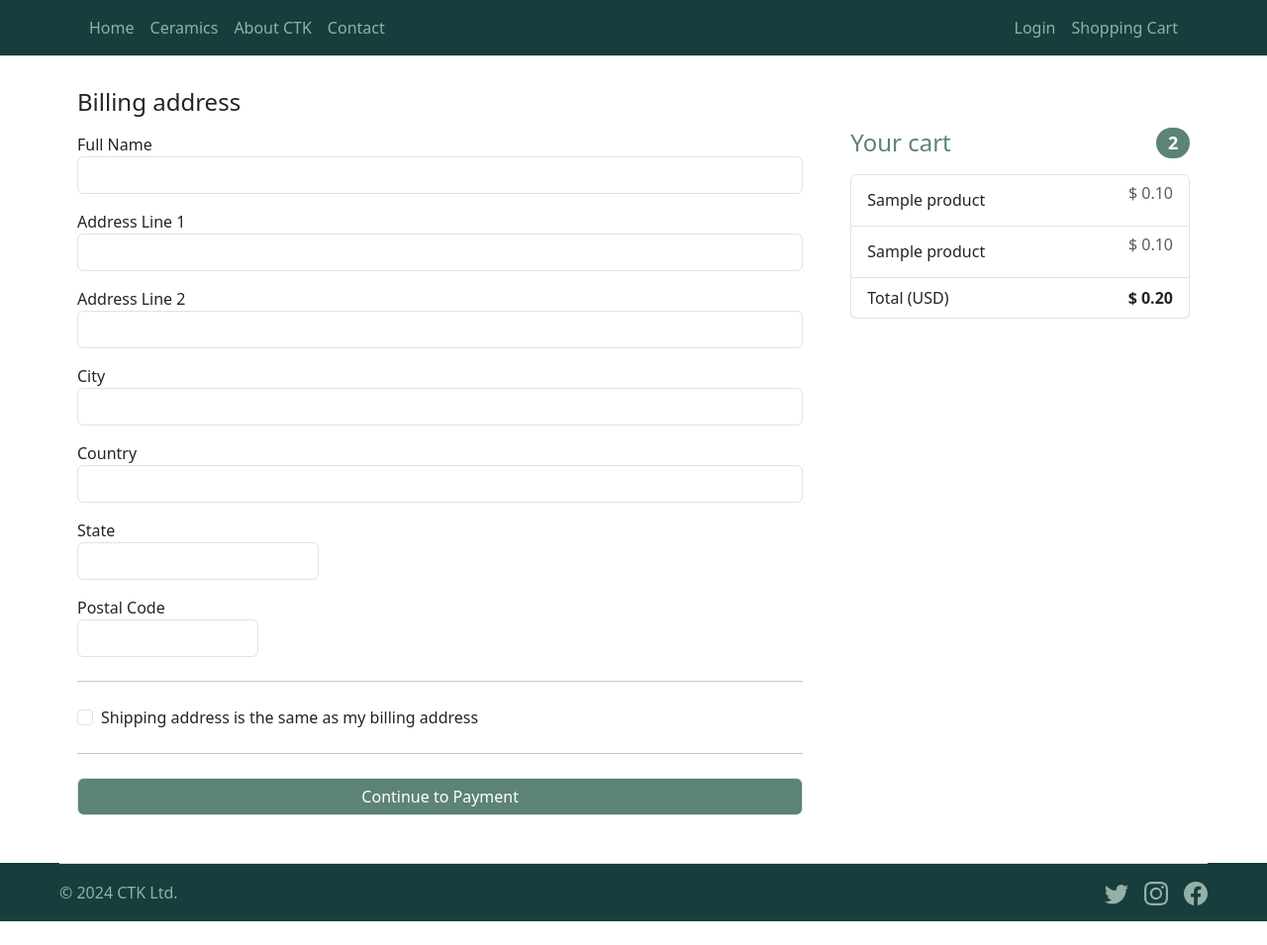
After one commit to susanyiwenwang/ecommerce_ceramics, a Flask app: page /billing in a window 1280 px wide. The commit adds this page. Shown: the whole page at 99% size. Run offline with Flask 3, Linux system fonts and the light colour scheme; tables that the repository leaves empty hold one stand-in row (values such as "Sample post"); some web fonts are replaced.

Commit message:
customer object and billing

```diff
--- a/forms.py
+++ b/forms.py
@@ -4,7 +4,7 @@ from wtforms.validators import DataRequired, URL
 
 
 class RegisterForm(FlaskForm):
-    name = StringField("Name", validators=[DataRequired()])
+    name = StringField("Full Name", validators=[DataRequired()])
     email = StringField("Email", validators=[DataRequired()])
     password = PasswordField("Password", validators=[DataRequired()])
     submit = SubmitField("Register")
@@ -14,3 +14,14 @@ class LoginForm(FlaskForm):
     email = StringField("Email", validators=[DataRequired()])
     password = PasswordField("Password", validators=[DataRequired()])
     submit = SubmitField("Log In")
+
+
+class BillingForm(FlaskForm):
+    full_name = StringField("Full Name", validators=[DataRequired()])
+    line_1 = StringField("Address Line 1", validators=[DataRequired()])
+    line_2 = StringField("Address Line 2")
+    city = StringField("City", validators=[DataRequired()])
+    postal_code = StringField("Postal Code", validators=[DataRequired()])
+    state = StringField("State", validators=[DataRequired()])
+    country = StringField("Country", validators=[DataRequired()])
+    submit = SubmitField("Continue to Payment")
--- a/main.py
+++ b/main.py
@@ -1,9 +1,9 @@
 from flask import Flask, render_template, redirect, url_for, flash
 from flask_sqlalchemy import SQLAlchemy
 from werkzeug.security import generate_password_hash, check_password_hash
-from forms import LoginForm, RegisterForm
+from forms import LoginForm, RegisterForm, BillingForm
 import stripe
-from flask_login import login_user, UserMixin, LoginManager, current_user, logout_user
+from flask_login import login_user, UserMixin, LoginManager, current_user, logout_user, login_required
 import time
 import os
 
@@ -35,6 +35,7 @@ class User(UserMixin, db.Model):
     name = db.Column(db.String(250), nullable=False)
     email = db.Column(db.String(250), unique=True, nullable=False)
     password = db.Column(db.String(250), nullable=False)
+    stripe_id = db.Column(db.String(250))
 
 
 class Product(db.Model):
@@ -93,11 +94,6 @@ def home():
     return render_template('index.html')
 
 
-@app.route('/paintings')
-def paintings():
-    return render_template('paintings.html')
-
-
 @app.route('/shop')
 def shop():
     results = db.session.execute(db.select(Product).where(Product.active))
@@ -153,7 +149,9 @@ def register():
             password=form.password.data,
             method="pbkdf2:sha256",
             salt_length=8)
-        new_user = User(name=name, email=email, password=hashed_password)
+        # create Stripe customer:
+        stripe_customer = stripe.Customer.create(name=name, email=email)
+        new_user = User(name=name, email=email, password=hashed_password, stripe_id=stripe_customer["id"])
         existing_user = db.session.execute(db.select(User).where(User.email == email)).scalar()
         if existing_user:
             flash("That account already exists. Please login instead.")
@@ -162,6 +160,7 @@ def register():
             db.session.add(new_user)
             db.session.commit()
             login_user(new_user)
+
             return redirect(url_for('home'))
     return render_template('register.html', form=form)
 
@@ -187,6 +186,29 @@ def cart():
     product_list = [product.to_dict() for product in prelim_list]
 
     return render_template('checkout.html', cart=product_list)
+
+
+@login_required
+@app.route('/billing', methods=["POST", "GET"])
+def billing():
+    form = BillingForm()
+    prelim_list = []
+    for item in shopping_cart:
+        product = db.session.execute(db.select(Product).where(Product.stripe_id == item)).scalar()
+        prelim_list.append(product)
+
+    product_list = [product.to_dict() for product in prelim_list]
+    total = 0
+    for product in product_list:
+        total += product['price'] / 100
+
+    if form.validate_on_submit():
+        stripe.Customer.modify(current_user.stripe_id, name=form.full_name.data, address={
+                               "line1": form.line_1.data, "line2": form.line_2.data,
+                               "postal_code": form.postal_code.data, "state": form.state.data,
+                               "city": form.city.data, "country": form.country.data})
+        return redirect(url_for('checkout_session'))
+    return render_template('billing.html', cart=product_list, total=total, form=form)
 
 
 @app.route('/checkout-session')
--- a/templates/base.html
+++ b/templates/base.html
@@ -15,8 +15,8 @@
       <ul class="nav me-auto">
         <li class="nav-item"><a href="{{ url_for('home') }}" class="nav-link light-grn-txt px-2 active" aria-current="page">Home</a></li>
         <li class="nav-item"><a href="{{ url_for('shop') }}" class="nav-link light-grn-txt px-2">Ceramics</a></li>
-        <li class="nav-item"><a href="{{ url_for('paintings') }}" class="nav-link light-grn-txt px-2">Painting Gallery</a></li>
         <li class="nav-item"><a href="{{ url_for('about') }}" class="nav-link light-grn-txt px-2">About CTK</a></li>
+        <li class="nav-item"><a href="#" class="nav-link light-grn-txt px-2">Contact</a></li>
       </ul>
       <ul class="nav">
         {% if not current_user.is_authenticated: %}
@@ -34,8 +34,27 @@
 
 {% block content %}
 {% endblock %}
+<div class="dark-green-bg container-fluid">
+  <footer class="d-flex flex-wrap justify-content-between align-items-center mx-5 py-3 my-4 border-top">
+    <div class="col-md-4 d-flex align-items-center">
+      <span class="mb-3 mb-md-0 light-grn-txt">© 2024 CTK Ltd.</span>
+    </div>
 
-
+    <ul class="nav col-md-4 justify-content-end list-unstyled d-flex">
+      <li class="ms-3"><a class="light-grn-txt" href="#">
+        <svg xmlns="http://www.w3.org/2000/svg" width="24" height="24" fill="currentColor" class="bi bi-twitter" viewBox="0 0 16 16">
+  <path d="M5.026 15c6.038 0 9.341-5.003 9.341-9.334q.002-.211-.006-.422A6.7 6.7 0 0 0 16 3.542a6.7 6.7 0 0 1-1.889.518 3.3 3.3 0 0 0 1.447-1.817 6.5 6.5 0 0 1-2.087.793A3.286 3.286 0 0 0 7.875 6.03a9.32 9.32 0 0 1-6.767-3.429 3.29 3.29 0 0 0 1.018 4.382A3.3 3.3 0 0 1 .64 6.575v.045a3.29 3.29 0 0 0 2.632 3.218 3.2 3.2 0 0 1-.865.115 3 3 0 0 1-.614-.057 3.28 3.28 0 0 0 3.067 2.277A6.6 6.6 0 0 1 .78 13.58a6 6 0 0 1-.78-.045A9.34 9.34 0 0 0 5.026 15"/>
+        </svg></a></li>
+      <li class="ms-3"><a class="light-grn-txt" href="#"><svg xmlns="http://www.w3.org/2000/svg" width="24" height="24" fill="currentColor" class="bi bi-instagram" viewBox="0 0 16 16">
+  <path d="M8 0C5.829 0 5.556.01 4.703.048 3.85.088 3.269.222 2.76.42a3.9 3.9 0 0 0-1.417.923A3.9 3.9 0 0 0 .42 2.76C.222 3.268.087 3.85.048 4.7.01 5.555 0 5.827 0 8.001c0 2.172.01 2.444.048 3.297.04.852.174 1.433.372 1.942.205.526.478.972.923 1.417.444.445.89.719 1.416.923.51.198 1.09.333 1.942.372C5.555 15.99 5.827 16 8 16s2.444-.01 3.298-.048c.851-.04 1.434-.174 1.943-.372a3.9 3.9 0 0 0 1.416-.923c.445-.445.718-.891.923-1.417.197-.509.332-1.09.372-1.942C15.99 10.445 16 10.173 16 8s-.01-2.445-.048-3.299c-.04-.851-.175-1.433-.372-1.941a3.9 3.9 0 0 0-.923-1.417A3.9 3.9 0 0 0 13.24.42c-.51-.198-1.092-.333-1.943-.372C10.443.01 10.172 0 7.998 0zm-.717 1.442h.718c2.136 0 2.389.007 3.232.046.78.035 1.204.166 1.486.275.373.145.64.319.92.599s.453.546.598.92c.11.281.24.705.275 1.485.039.843.047 1.096.047 3.231s-.008 2.389-.047 3.232c-.035.78-.166 1.203-.275 1.485a2.5 2.5 0 0 1-.599.919c-.28.28-.546.453-.92.598-.28.11-.704.24-1.485.276-.843.038-1.096.047-3.232.047s-2.39-.009-3.233-.047c-.78-.036-1.203-.166-1.485-.276a2.5 2.5 0 0 1-.92-.598 2.5 2.5 0 0 1-.6-.92c-.109-.281-.24-.705-.275-1.485-.038-.843-.046-1.096-.046-3.233s.008-2.388.046-3.231c.036-.78.166-1.204.276-1.486.145-.373.319-.64.599-.92s.546-.453.92-.598c.282-.11.705-.24 1.485-.276.738-.034 1.024-.044 2.515-.045zm4.988 1.328a.96.96 0 1 0 0 1.92.96.96 0 0 0 0-1.92m-4.27 1.122a4.109 4.109 0 1 0 0 8.217 4.109 4.109 0 0 0 0-8.217m0 1.441a2.667 2.667 0 1 1 0 5.334 2.667 2.667 0 0 1 0-5.334"/>
+</svg></a></li>
+      <li class="ms-3"><a class="light-grn-txt" href="#"><svg xmlns="http://www.w3.org/2000/svg" width="24" height="24" fill="currentColor" class="bi bi-facebook" viewBox="0 0 16 16">
+  <path d="M16 8.049c0-4.446-3.582-8.05-8-8.05C3.58 0-.002 3.603-.002 8.05c0 4.017 2.926 7.347 6.75 7.951v-5.625h-2.03V8.05H6.75V6.275c0-2.017 1.195-3.131 3.022-3.131.876 0 1.791.157 1.791.157v1.98h-1.009c-.993 0-1.303.621-1.303 1.258v1.51h2.218l-.354 2.326H9.25V16c3.824-.604 6.75-3.934 6.75-7.951"/>
+</svg></a></li>
+    </ul>
+  </footer>
+</div>
+<!--
 <div class="dark-green-bg container-fluid">
   <footer class="row row-cols-1 row-cols-sm-1 row-cols-md-4 p-5 my-5 border-top">
     <div class="col mb-3">
@@ -64,7 +83,7 @@
         <li class="nav-item mb-2"><a href="#" class="nav-link p-0 light-grn-txt">About</a></li>
       </ul>
     </div>
-<!--
+
     <div class="col mb-3">
       <h5 class="light-grn-txt">Section</h5>
       <ul class="nav flex-column">
@@ -74,9 +93,10 @@
         <li class="nav-item mb-2"><a href="#" class="nav-link p-0 light-grn-txt">FAQs</a></li>
         <li class="nav-item mb-2"><a href="#" class="nav-link p-0 light-grn-txt">About</a></li>
       </ul>
-    </div> -->
+    </div>
   </footer>
 </div>
+-->
 <script src="https://cdn.jsdelivr.net/npm/bootstrap@5.3.3/dist/js/bootstrap.bundle.min.js" integrity="sha384-YvpcrYf0tY3lHB60NNkmXc5s9fDVZLESaAA55NDzOxhy9GkcIdslK1eN7N6jIeHz" crossorigin="anonymous"></script>
 </body>
 </html>
--- /dev/null
+++ b/templates/billing.html
@@ -0,0 +1,84 @@
+{% extends 'base.html' %}
+{% block content %}
+<div class="container my-4 px-2">
+<div class="row my-2 g-5">
+      <div class="col-md-5 col-lg-4 order-md-last">
+        <h4 class="d-flex justify-content-between align-items-center mb-3">
+          <span class="seagreen-text">Your cart</span>
+          <span class="badge seagreen-bg rounded-pill">{{ cart|length }}</span>
+        </h4>
+        <ul class="list-group mb-3">
+          {% for product in cart: %}
+          <li class="list-group-item d-flex justify-content-between lh-sm">
+            <div class="py-2">
+              <h6 class="my-0">{{ product.name }}</h6>
+            </div>
+            <span class="text-body-secondary">$ {{ "%.2f"|format(product.price / 100) }}</span>
+          </li>
+          {% endfor %}
+
+          <li class="list-group-item d-flex justify-content-between">
+            <span>Total (USD)</span>
+            <strong>$ {{ "%.2f"|format(total) }}</strong>
+          </li>
+        </ul>
+
+      </div>
+      <div class="col-md-7 col-lg-8 my-2">
+        <h4 class="mb-3">Billing address</h4>
+        <form action="{{ url_for('billing') }}" method="POST" class="needs-validation" novalidate="">
+
+            {{ form.csrf_token }}
+            <div class="form-group mb-3">
+                {{ form.full_name.label }}
+                {{ form.full_name(class_="form-control") }}
+            </div>
+
+            <div class="form-group mb-3">
+                {{ form.line_1.label }}
+                {{ form.line_1(class_="form-control") }}
+            </div>
+
+            <div class="form-group mb-3">
+                {{ form.line_2.label }}
+                {{ form.line_2(class_="form-control") }}
+            </div>
+
+            <div class="form-group mb-3">
+                {{ form.city.label }}
+                {{ form.city(class_="form-control") }}
+            </div>
+
+            <div class="form-group mb-3">
+                {{ form.country.label }}
+                {{ form.country(class_="form-control") }}
+            </div>
+
+            <div class="form-group mb-3 col-md-4">
+                {{ form.state.label }}
+                {{ form.state(class_="form-control") }}
+            </div>
+
+            <div class="form-group mb-3 col-md-3">
+                {{ form.postal_code.label }}
+                {{ form.postal_code(class_="form-control") }}
+            </div>
+
+
+          <hr class="my-4">
+
+          <div class="form-check">
+            <input type="checkbox" class="form-check-input" id="same-address">
+            <label class="form-check-label" for="same-address">Shipping address is the same as my billing address</label>
+          </div>
+
+          <hr class="my-4">
+            <div class="form-group mb-3">
+            {{ form.submit(class_="form-control btn-secondary text-white seagreen-bg btn-lg") }}
+            </div>
+        </form>
+      </div>
+    </div>
+  </div>
+
+{% endblock %}
--- a/templates/checkout.html
+++ b/templates/checkout.html
@@ -12,9 +12,11 @@
     {% endwith %}
 
     <div class="row justify-content-end pb-4">
+       {% if cart|length > 0: %}
         <div class="col-2">
-          <a href="{{ url_for('checkout_session', ch_list=checkout_list) }}"><button type="button" class="btn btn-dark dark-green-bg">Continue to Payment</button></a>
+          <a href="{{ url_for('billing') }}"><button type="button" class="btn btn-dark dark-green-bg">Continue to Purchase</button></a>
         </div>
+      {% endif %}
         <div class="col-2">
           <a href="{{ url_for('shop') }}"><button type="button" class="btn btn-outline-secondary seagreen-text">Return to Shopping</button></a>
         </div>
--- a/templates/index.html
+++ b/templates/index.html
@@ -7,7 +7,7 @@
         <p class="lead">Individually crafted ceramics designed by CT Kao. <br>Choose a unique piece for your home!</p>
         <div class="d-grid gap-2 d-md-flex justify-content-md-start mb-4 mb-lg-3">
             <a href="{{ url_for('shop') }}"><button type="button" class="btn btn-lg px-4 me-md-2 fw-bold dark-green-bg btn-dark">Shop</button></a>
-            <a href="{{ url_for('paintings') }}"><button type="button" class="btn btn-outline-secondary btn-lg px-4">Painting Gallery</button></a>
+            <!-- <a href="#"><button type="button" class="btn btn-outline-secondary btn-lg px-4"></button></a> -->
         </div>
       </div>
       <div class="col-lg-5 offset-lg-1 p-0 overflow-hidden shadow-lg">
--- a/templates/paintings.html
+++ /dev/null
@@ -1,4 +0,0 @@
-{% extends 'base.html' %}
-{% block content %}
-
-{% endblock %}
```
Also changed, not shown: stripe_api.py (+16 -13 lines), 1 other file.
